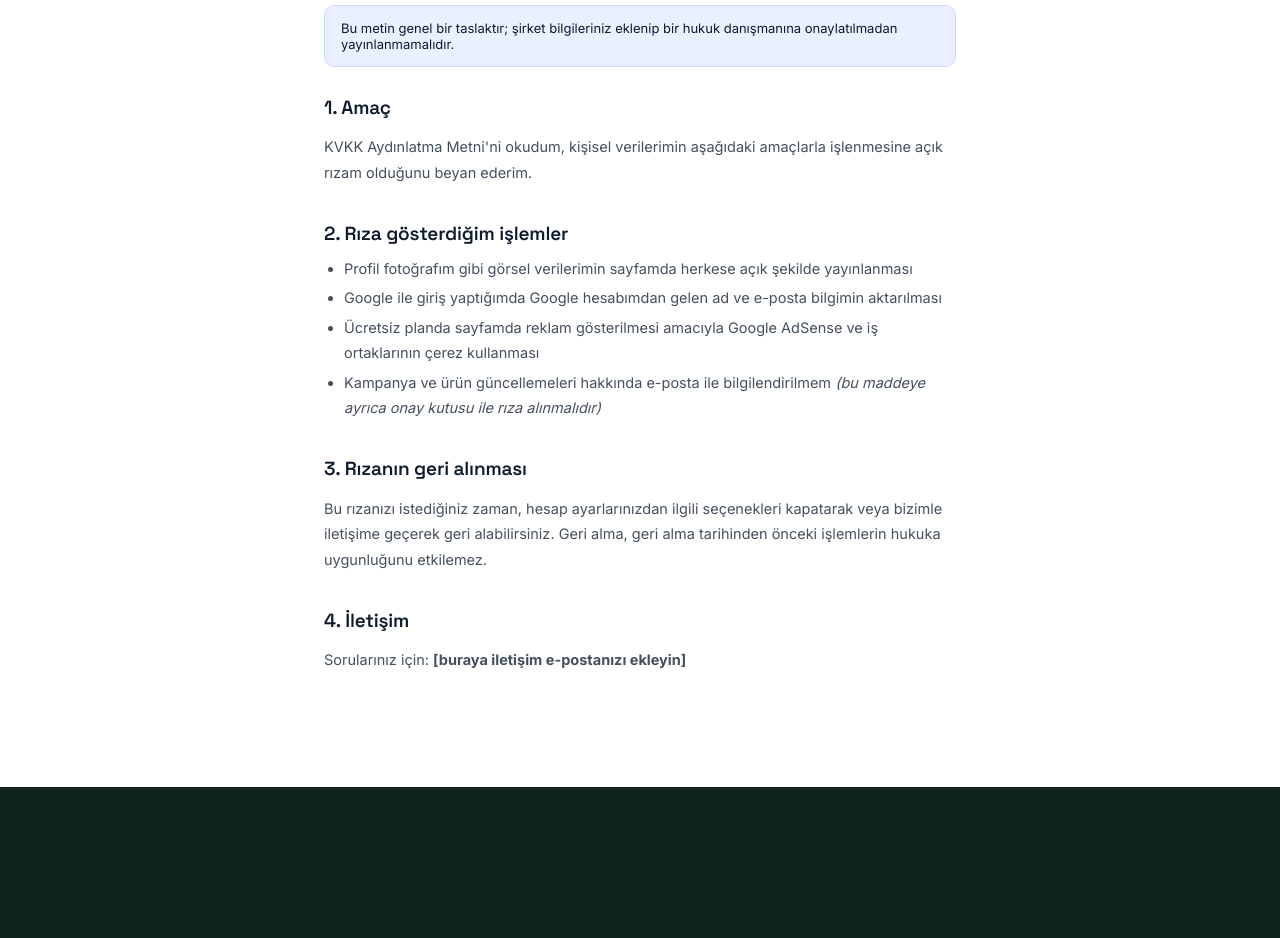
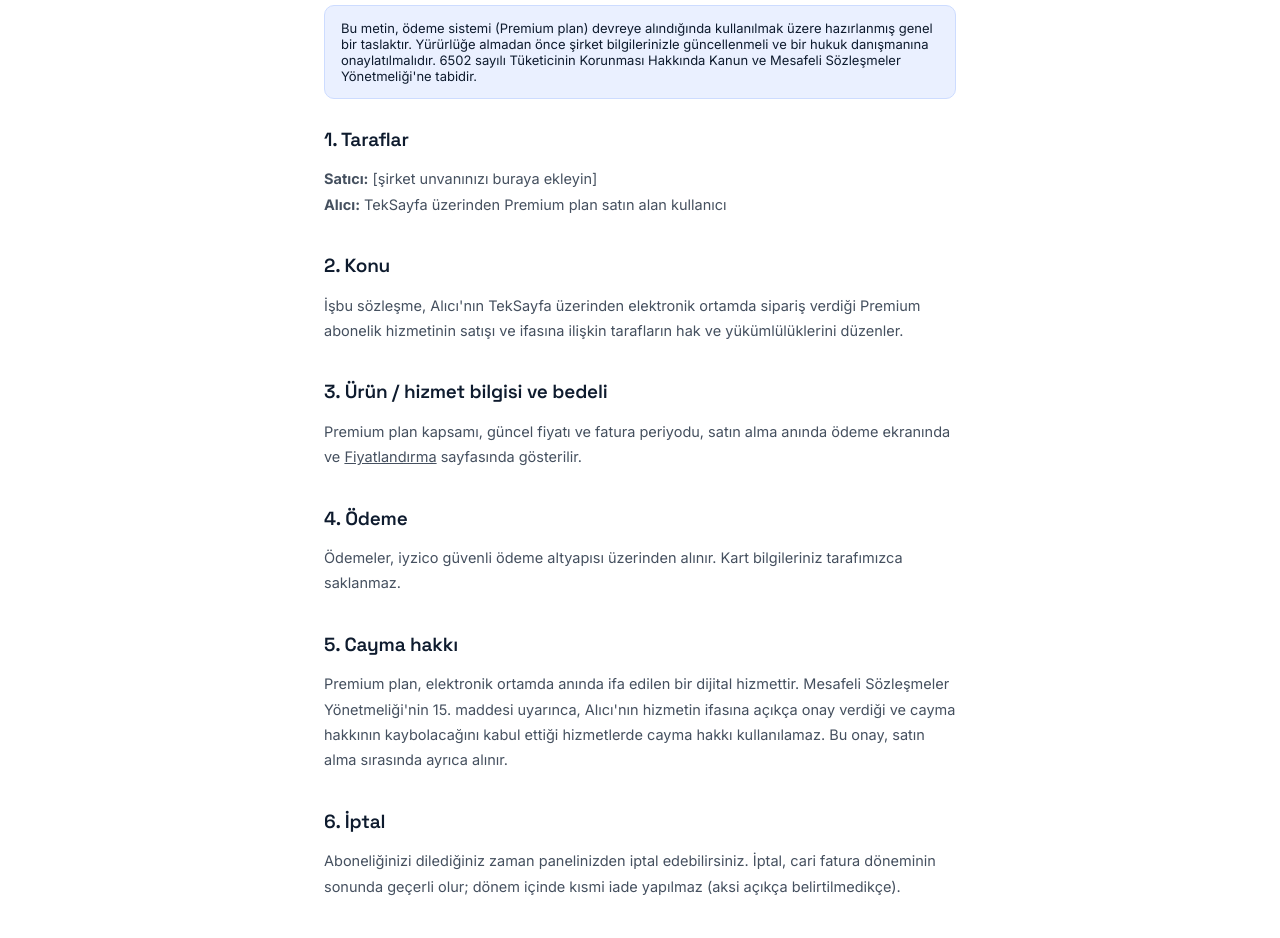
Before and after one commit to enisasistbt-ai/teksayfa, a Next.js app: page / in a window 1280 px wide. Shown: the part 180-1118 px from the top of the page. Before the commit the page ends 967 px from the top, so only its background shows below. Built offline with nearby package versions, Linux system fonts and the light colour scheme.

Commit message:
Add files via upload

```diff
--- a/app/page.js
+++ b/app/page.js
@@ -1,8 +1,8 @@
 import Link from "next/link";
 
-export const metadata = { title: "Açık Rıza Metni — TekSayfa" };
+export const metadata = { title: "Mesafeli Satış Sözleşmesi — TekSayfa" };
 
-export default function AcikRizaMetni() {
+export default function MesafeliSatisSozlesmesi() {
   return (
     <div className="corp-landing">
       <div className="legal-prose">
@@ -10,53 +10,73 @@ export default function AcikRizaMetni() {
           ← TekSayfa
         </Link>
         <h1 className="corp-display" style={{ fontSize: 28, marginTop: 16 }}>
-          Açık Rıza Metni
+          Mesafeli Satış Sözleşmesi
         </h1>
         <p style={{ marginTop: 6, fontSize: 13, color: "var(--c-body)" }}>
           Son güncelleme: {new Date().toLocaleDateString("tr-TR", { day: "numeric", month: "long", year: "numeric" })}
         </p>
 
         <div className="legal-notice">
-          Bu metin genel bir taslaktır; şirket bilgileriniz eklenip bir hukuk
-          danışmanına onaylatılmadan yayınlanmamalıdır.
+          Bu metin, ödeme sistemi (Premium plan) devreye alındığında
+          kullanılmak üzere hazırlanmış genel bir taslaktır. Yürürlüğe
+          almadan önce şirket bilgilerinizle güncellenmeli ve bir hukuk
+          danışmanına onaylatılmalıdır. 6502 sayılı Tüketicinin Korunması
+          Hakkında Kanun ve Mesafeli Sözleşmeler Yönetmeliği'ne tabidir.
         </div>
 
-        <h2>1. Amaç</h2>
+        <h2>1. Taraflar</h2>
         <p>
-          KVKK Aydınlatma Metni'ni okudum, kişisel verilerimin aşağıdaki
-          amaçlarla işlenmesine açık rızam olduğunu beyan ederim.
+          <strong>Satıcı:</strong> [şirket unvanınızı buraya ekleyin]
+          <br />
+          <strong>Alıcı:</strong> TekSayfa üzerinden Premium plan satın alan
+          kullanıcı
         </p>
 
-        <h2>2. Rıza gösterdiğim işlemler</h2>
-        <ul>
-          <li>
-            Profil fotoğrafım gibi görsel verilerimin sayfamda herkese açık
-            şekilde yayınlanması
-          </li>
-          <li>
-            Google ile giriş yaptığımda Google hesabımdan gelen ad ve
-            e-posta bilgimin aktarılması
-          </li>
-          <li>
-            Ücretsiz planda sayfamda reklam gösterilmesi amacıyla Google
-            AdSense ve iş ortaklarının çerez kullanması
-          </li>
-          <li>
-            Kampanya ve ürün güncellemeleri hakkında e-posta ile
-            bilgilendirilmem <em>(bu maddeye ayrıca onay kutusu ile rıza
-            alınmalıdır)</em>
-          </li>
-        </ul>
-
-        <h2>3. Rızanın geri alınması</h2>
+        <h2>2. Konu</h2>
         <p>
-          Bu rızanızı istediğiniz zaman, hesap ayarlarınızdan ilgili
-          seçenekleri kapatarak veya bizimle iletişime geçerek geri
-          alabilirsiniz. Geri alma, geri alma tarihinden önceki işlemlerin
-          hukuka uygunluğunu etkilemez.
+          İşbu sözleşme, Alıcı'nın TekSayfa üzerinden elektronik ortamda
+          sipariş verdiği Premium abonelik hizmetinin satışı ve ifasına
+          ilişkin tarafların hak ve yükümlülüklerini düzenler.
         </p>
 
-        <h2>4. İletişim</h2>
+        <h2>3. Ürün / hizmet bilgisi ve bedeli</h2>
+        <p>
+          Premium plan kapsamı, güncel fiyatı ve fatura periyodu, satın alma
+          anında ödeme ekranında ve{" "}
+          <Link href="/fiyatlandirma">Fiyatlandırma</Link> sayfasında
+          gösterilir.
+        </p>
+
+        <h2>4. Ödeme</h2>
+        <p>
+          Ödemeler, iyzico güvenli ödeme altyapısı üzerinden alınır. Kart
+          bilgileriniz tarafımızca saklanmaz.
+        </p>
+
+        <h2>5. Cayma hakkı</h2>
+        <p>
+          Premium plan, elektronik ortamda anında ifa edilen bir dijital
+          hizmettir. Mesafeli Sözleşmeler Yönetmeliği'nin 15. maddesi
+          uyarınca, Alıcı'nın hizmetin ifasına açıkça onay verdiği ve cayma
+          hakkının kaybolacağını kabul ettiği hizmetlerde cayma hakkı
+          kullanılamaz. Bu onay, satın alma sırasında ayrıca alınır.
+        </p>
+
+        <h2>6. İptal</h2>
+        <p>
+          Aboneliğinizi dilediğiniz zaman panelinizden iptal edebilirsiniz.
+          İptal, cari fatura döneminin sonunda geçerli olur; dönem içinde
+          kısmi iade yapılmaz (aksi açıkça belirtilmedikçe).
+        </p>
+
+        <h2>7. Uyuşmazlıkların çözümü</h2>
+        <p>
+          İşbu sözleşmeden doğan uyuşmazlıklarda, Ticaret Bakanlığınca her
+          yıl belirlenen parasal sınırlar dahilinde Tüketici Hakem Heyetleri,
+          bu sınırları aşan uyuşmazlıklarda Tüketici Mahkemeleri yetkilidir.
+        </p>
+
+        <h2>8. İletişim</h2>
         <p>
           Sorularınız için: <strong>[buraya iletişim e-postanızı ekleyin]</strong>
         </p>
```
